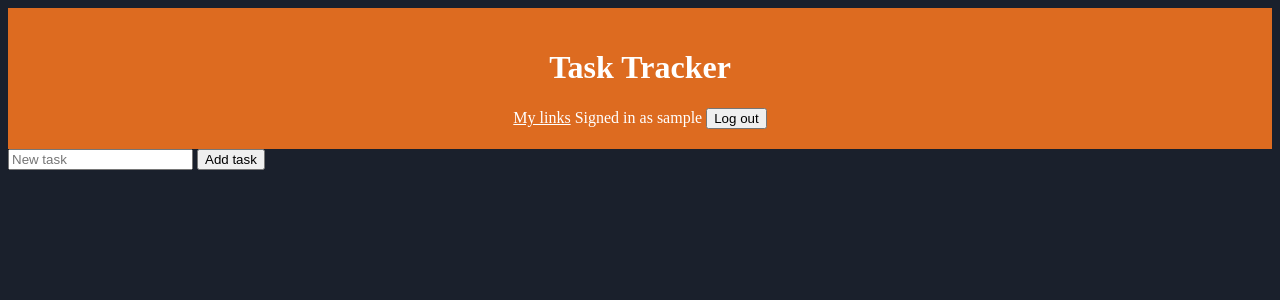
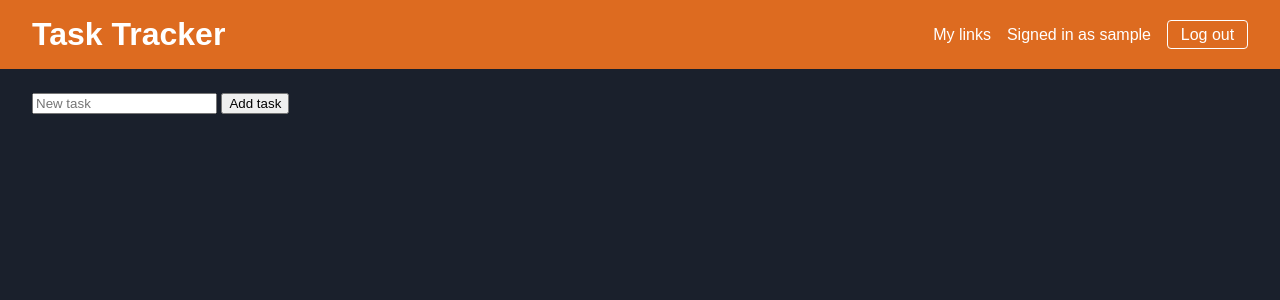
Before and after one commit to Sakada727/SWE40006-Assignment, a Flask app: page /tasks in a window 1280 px wide. Shown: the top 300 px of the page. Run offline with Flask 3, Linux system fonts and the light colour scheme; the visitor is signed in with stand-in values (Sample User, id 1); data that the repository does not hold is empty; some libraries are stand-ins or nearby versions.

Commit message:
updated App

```diff
--- a/app.py
+++ b/app.py
@@ -37,32 +37,28 @@ def create_app(config=None):
 
     @login_manager.unauthorized_handler
     def unauthorized():
-
         if request.path.startswith("/api/"):
             return jsonify({"error": "Login required."}), 401
         return redirect(url_for("login", next=request.path))
 
-    def ensure_tables():  # create the tables the first time they are needed
+    def ensure_tables():
         if not app.config.get("_TABLES_READY"):
             db.create_all()
             app.config["_TABLES_READY"] = True
 
-    @app.before_request   # runs before every request for pages that use the database
+    @app.before_request
     def prepare_database():
-        if request.path.startswith(
+        if request.path == "/" or request.path.startswith(
             ("/tasks", "/links", "/s/", "/api/", "/login", "/register", "/logout")
         ):
             ensure_tables()
 
-
     def all_tasks():
-        """Only the logged-in user's own tasks."""
         return db.session.execute(
             db.select(Task).filter_by(user_id=current_user.id).order_by(Task.id)
         ).scalars().all()
 
     def own_task_or_404(task_id):
-        """Look a task up by id, but only if it belongs to the logged-in user."""
         task = db.session.execute(
             db.select(Task).filter_by(id=task_id, user_id=current_user.id)
         ).scalar_one_or_none()
@@ -71,7 +67,6 @@ def create_app(config=None):
         return task
 
     def my_links():
-        """Only the logged-in user's own short links, newest first."""
         return db.session.execute(
             db.select(Link).filter_by(user_id=current_user.id).order_by(Link.id.desc())
         ).scalars().all()
@@ -85,7 +80,6 @@ def create_app(config=None):
         return link
 
     def create_link(url):
-        """Save a new short link for the current user, picking a random unused code."""
         for _ in range(10):
             code = generate_short_code()
             taken = db.session.execute(
@@ -103,17 +97,15 @@ def create_app(config=None):
         data["short_url"] = url_for("follow_link", code=link.short_code, _external=True)
         return data
 
-
-
     @app.route("/")
     def index():
-        return "Hello, world!"
+        if current_user.is_authenticated:
+            return render_template("links.html", links=my_links(), error=None)
+        return render_template("register.html", error=None)
 
     @app.route("/health")
     def health():
         return {"status": "ok"}
-
-
 
     @app.route("/register", methods=["GET", "POST"])
     def register():
@@ -132,7 +124,7 @@ def create_app(config=None):
         db.session.add(user)
         db.session.commit()
         login_user(user)
-        return redirect(url_for("links_page"))
+        return redirect(url_for("index"))
 
     @app.route("/login", methods=["GET", "POST"])
     def login():
@@ -144,14 +136,12 @@ def create_app(config=None):
         if user is None or not user.check_password(password):
             return render_template("login.html", error="Invalid username or password."), 401
         login_user(user)
-        return redirect(url_for("links_page"))
+        return redirect(url_for("index"))
 
     @app.route("/logout", methods=["POST"])
     def logout():
         logout_user()
-        return redirect(url_for("login"))
-
-    # ---------- tasks ----------
+        return redirect(url_for("index"))
 
     @app.route("/tasks", methods=["GET"])
     @login_required
@@ -205,8 +195,6 @@ def create_app(config=None):
         db.session.commit()
         return jsonify(task.to_dict()), 201
 
-
-
     @app.route("/links", methods=["GET"])
     @login_required
     def links_page():
@@ -220,7 +208,7 @@ def create_app(config=None):
         except ValueError as exc:
             return render_template("links.html", links=my_links(), error=str(exc)), 400
         create_link(url)
-        return redirect(url_for("links_page"))
+        return redirect(url_for("index"))
 
     @app.route("/links/<int:link_id>/delete", methods=["POST"])
     @login_required
@@ -228,22 +216,20 @@ def create_app(config=None):
         link = own_link_or_404(link_id)
         db.session.delete(link)
         db.session.commit()
-        return redirect(url_for("links_page"))
+        return redirect(url_for("index"))
 
     @app.route("/s/<code>")
     def follow_link(code):
-        """Public: anyone with the short link is redirected to the original address."""
         link = db.session.execute(
             db.select(Link).filter_by(short_code=code)
         ).scalar_one_or_none()
         if link is None:
             abort(404)
-
         db.session.execute(
             db.update(Link).where(Link.id == link.id).values(clicks=Link.clicks + 1)
         )
         db.session.commit()
-        return redirect(link.original_url, code=302)   # 302, so browsers do not cache it and skip the counter
+        return redirect(link.original_url, code=302)
 
     @app.route("/api/links", methods=["GET"])
     @login_required
--- a/config.py
+++ b/config.py
@@ -17,10 +17,9 @@ def normalise_database_url(url):
 
 
 class Config:
-    # Set DATABASE_URL in the environment for staging/production.
-    # The fallback is only for local development.
+
     SQLALCHEMY_DATABASE_URI = os.environ.get("DATABASE_URL", "sqlite:///app.db")
     SQLALCHEMY_TRACK_MODIFICATIONS = False
 
-    # Signs the login cookie. Real servers must set the SECRET_KEY environment variable.
+
     SECRET_KEY = os.environ.get("SECRET_KEY", "dev-secret-change-me")
--- a/templates/login.html
+++ b/templates/login.html
@@ -5,7 +5,8 @@
   <meta name="viewport" content="width=device-width, initial-scale=1">
   <title>Log in - Url Shortener</title>
   <style>
-    body { background:#1a202c; color:#e2e8f0; font-family:system-ui,sans-serif; margin:0; }
+
+    body { background:#1a202c; color:#e2e8f0; font-family: Arial; }
     header { background:#dd6b20; padding:1rem 2rem; }
     h1 { margin:0; color:#fff; }
     main { max-width:360px; margin:2rem auto; padding:0 1rem; }
--- a/templates/register.html
+++ b/templates/register.html
@@ -5,6 +5,7 @@
   <meta name="viewport" content="width=device-width, initial-scale=1">
   <title>Register - Url Shortener</title>
   <style>
+    body { margin:0; font-family:AriaL;}
     body { background:#1a202c; color:#e2e8f0; font-family:system-ui,sans-serif; margin:0; }
     header { background:#dd6b20; padding:1rem 2rem; }
     h1 { margin:0; color:#fff; }
@@ -17,11 +18,11 @@
   </style>
 </head>
 <body>
-  <header><h1>Task Tracker</h1></header>
+  <header><h1>URL Shortener</h1></header>
   <main>
     <h2>Create an account</h2>
     {% if error %}<p id="error">{{ error }}</p>{% endif %}
-    <form method="post">
+    <form method="post" action="{{ url_for('register') }}">
       <label for="username">Username</label>
       <input id="username" name="username" required maxlength="50">
       <label for="password">Password (min 8 characters)</label>
--- a/templates/tasks.html
+++ b/templates/tasks.html
@@ -4,22 +4,33 @@
   <meta charset="utf-8">
   <title>Task Tracker</title>
   <style>
-    body { background-color: #1a202c; color: white; }
-    header { background-color: #dd6b20; color: white; padding: 20px; text-align: center; }
-    main { padding: 20px; }
+  body { margin:0; font-family:Arial, Helvetica, sans-serif; background:#1a202c}
+   header { background:#dd6b20; padding:1rem 2rem; display:flex; align-items:center; justify-content:space-between; flex-wrap:wrap; gap:.5rem; }
+  h1 { margin:0; color:#fff; }
+  .user-box { display:flex; align-items:center; gap:1rem; color:#fff; font-size:1rem; line-height:1; }
+  .user-box a { color:#fff; text-decoration:none; }
+  .user-box a:hover { text-decoration:underline; }
+  .user-box span { color:#fff; }
+  .user-box form { margin:0; }
+  .user-box button { font:inherit; color:#fff; background:transparent; border:1px solid #fff; border-radius:4px; padding:.35rem .8rem; cursor:pointer; }
+  .user-box button:hover { background:rgba(255,255,255,.2); }
+  header ~ * { margin-left:2rem; margin-right:2rem; }
+  header ~ form { margin-top:1.5rem; }
   </style>
 </head>
 <body>
   <header>
-    <h1>Task Tracker</h1>
-    <a href="{{ url_for('links_page') }}" id="links-nav" style="color:#fff">My links</a>
-    <form method="post" action="/logout" style="display:inline">
-      <span>Signed in as {{ current_user.username }}</span>
+  <h1>Task Tracker</h1>
+  <div class="user-box">
+    <a href="{{ url_for('links_page') }}" id="links-nav">My links</a>
+    <span>Signed in as {{ current_user.username }}</span>
+    <form method="post" action="{{ url_for('logout') }}">
       <button type="submit" id="logout-button">Log out</button>
     </form>
-  </header>
+  </div>
+</header>
 
-  {% if error %}                            <!-- only show this if the route sent an error message -->
+  {% if error %}
     <p id="error">{{ error }}</p>
   {% endif %}
 
@@ -28,7 +39,7 @@
     <button type="submit" id="add-task">Add task</button>
   </form>
 
-  <ul id="task-list">                       <!-- the list of tasks; Playwright finds it by this id -->
+  <ul id="task-list">
     {% for task in tasks %}
       <li>
         <span>{{ task.title }}</span>
```
Also changed, not shown: Tests/e2e/test_tasks_e2e.py (+0 -1 lines), Tests/unit/test_auth_unit.py (+5 -5 lines), Tests/unit/test_shortener_unit.py (+44 -7 lines), conftest.py (+5 -5 lines), templates/links.html (+20 -12 lines).
